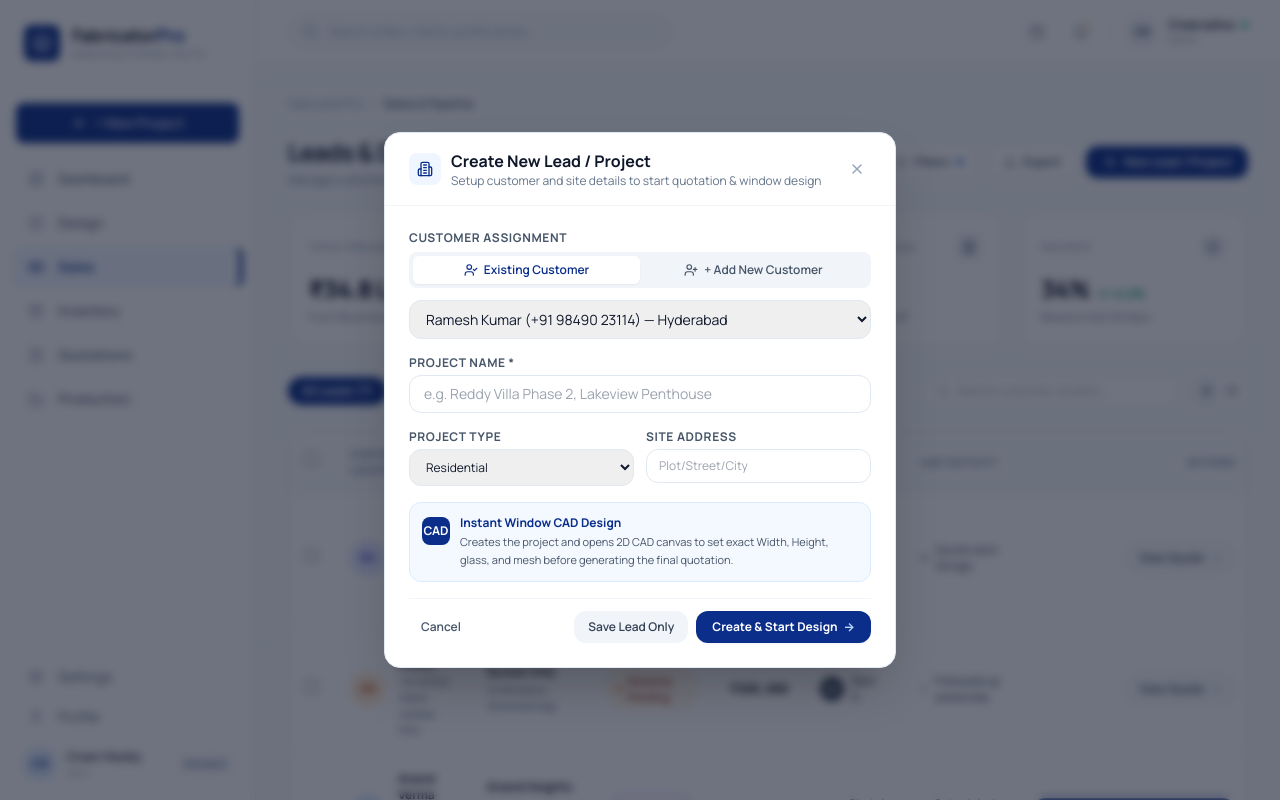
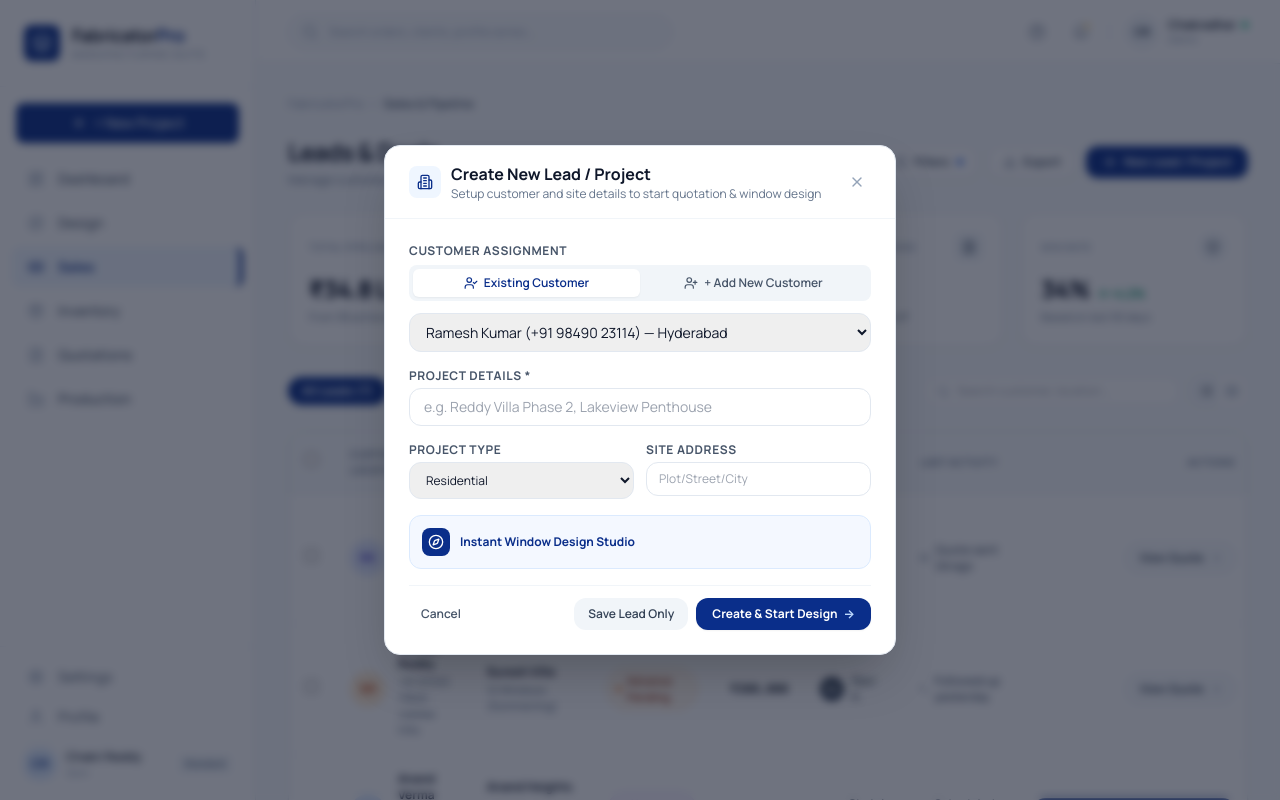
Before and after one commit to samachakri/fabricator-application, a Next.js app: page /sales in a window 1280 px wide. Both pictures are taken after a click on the button "+ New Project". Shown: the top 800 px of the page. Built offline with nearby package versions, Linux system fonts and the light colour scheme.

Commit message:
feat(project): rename to Project Details, add Builder / Apartment option, update Design icon and heading in NewProjectModal

```diff
--- a/components/modals/NewProjectModal.tsx
+++ b/components/modals/NewProjectModal.tsx
@@ -3,7 +3,7 @@
 import React, { useState } from 'react';
 import { useStore } from '@/lib/store';
 import { useRouter } from 'next/navigation';
-import { X, Building2, UserPlus, UserCheck } from 'lucide-react';
+import { X, Building2, UserPlus, UserCheck, Compass } from 'lucide-react';
 
 interface NewProjectModalProps {
   isOpen: boolean;
@@ -29,7 +29,9 @@ export const NewProjectModal: React.FC<NewProjectModalProps> = ({
 
   const [projectName, setProjectName] = useState('');
   const [siteAddress, setSiteAddress] = useState('');
-  const [projectType, setProjectType] = useState<'Residential' | 'Commercial' | 'Villa'>('Residential');
+  const [projectType, setProjectType] = useState<
+    'Residential' | 'Commercial' | 'Villa' | 'Builder / Apartment'
+  >('Residential');
 
   if (!isOpen) return null;
 
@@ -196,7 +198,7 @@ export const NewProjectModal: React.FC<NewProjectModalProps> = ({
           {/* Project Details */}
           <div>
             <label className="block text-xs font-bold uppercase tracking-wider text-slate-600 mb-1">
-              Project Name *
+              Project Details *
             </label>
             <input
               type="text"
@@ -219,6 +221,7 @@ export const NewProjectModal: React.FC<NewProjectModalProps> = ({
                 className="w-full px-3 py-2 text-xs border border-slate-200 rounded-xl focus:outline-none focus:ring-2 focus:ring-[#0A2E8A]/20 focus:border-[#0A2E8A]"
               >
                 <option value="Residential">Residential</option>
+                <option value="Builder / Apartment">Builder / Apartment</option>
                 <option value="Villa">Luxury Villa</option>
                 <option value="Commercial">Commercial / Office</option>
               </select>
@@ -238,15 +241,12 @@ export const NewProjectModal: React.FC<NewProjectModalProps> = ({
           </div>
 
           {/* Design Transition Callout */}
-          <div className="bg-blue-50/70 border border-blue-100 rounded-xl p-3 flex items-start gap-2.5">
-            <div className="w-7 h-7 rounded-lg bg-[#0A2E8A] text-white flex items-center justify-center shrink-0 mt-0.5 text-xs font-bold">
-              CAD
+          <div className="bg-blue-50/70 border border-blue-100 rounded-xl p-3 flex items-center gap-2.5">
+            <div className="w-7 h-7 rounded-lg bg-[#0A2E8A] text-white flex items-center justify-center shrink-0">
+              <Compass className="w-4 h-4 text-white" />
             </div>
             <div>
-              <h4 className="text-xs font-bold text-[#0A2E8A]">Instant Window CAD Design</h4>
-              <p className="text-[11px] text-slate-600 mt-0.5 leading-relaxed">
-                Creates the project and opens 2D CAD canvas to set exact Width, Height, glass, and mesh before generating the final quotation.
-              </p>
+              <h4 className="text-xs font-bold text-[#0A2E8A]">Instant Window Design Studio</h4>
             </div>
           </div>
 
--- a/lib/store.tsx
+++ b/lib/store.tsx
@@ -28,7 +28,7 @@ interface StoreContextType {
     customerId?: string;
     newCustomer?: Omit<Customer, 'id'>;
     siteAddress: string;
-    projectType: 'Residential' | 'Commercial' | 'Villa';
+    projectType: 'Residential' | 'Commercial' | 'Villa' | 'Builder / Apartment';
     withInitialWindow?: boolean;
     location?: string;
   }) => Project;
@@ -170,7 +170,7 @@ export function StoreProvider({ children }: { children: React.ReactNode }) {
     customerId?: string;
     newCustomer?: Omit<Customer, 'id'>;
     siteAddress: string;
-    projectType: 'Residential' | 'Commercial' | 'Villa';
+    projectType: 'Residential' | 'Commercial' | 'Villa' | 'Builder / Apartment';
     withInitialWindow?: boolean;
     location?: string;
   }): Project => {
--- a/lib/types.ts
+++ b/lib/types.ts
@@ -254,7 +254,7 @@ export interface Project {
   customerId: string;
   customer: Customer;
   siteAddress: string;
-  projectType: 'Residential' | 'Commercial' | 'Villa';
+  projectType: 'Residential' | 'Commercial' | 'Villa' | 'Builder / Apartment';
   currentStage: ProjectStage;
   status: 'Designing' | 'Quotation Sent' | 'Advance Received' | 'In Production' | 'Completed';
   dealStage?: DealStage;
```
